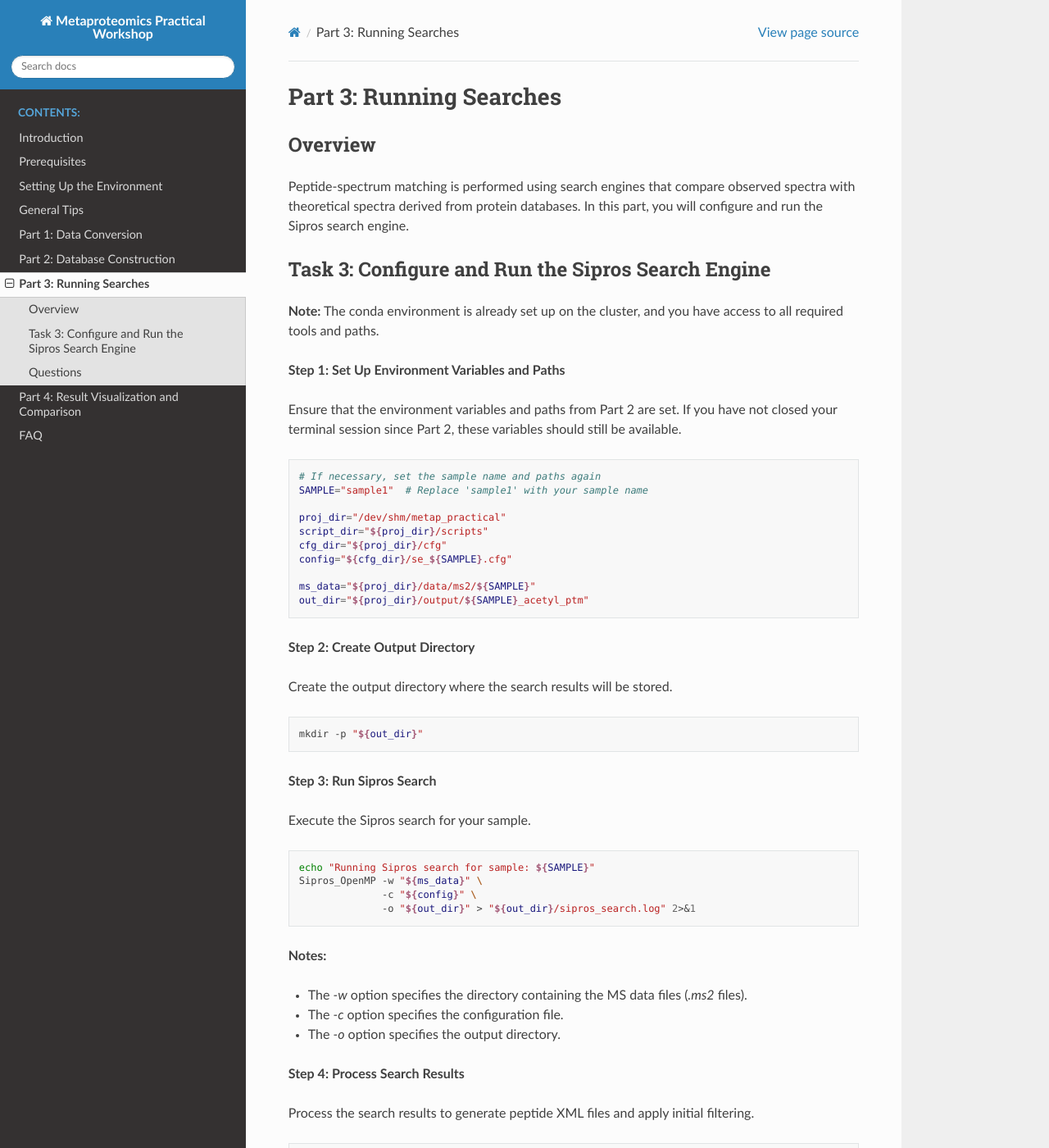
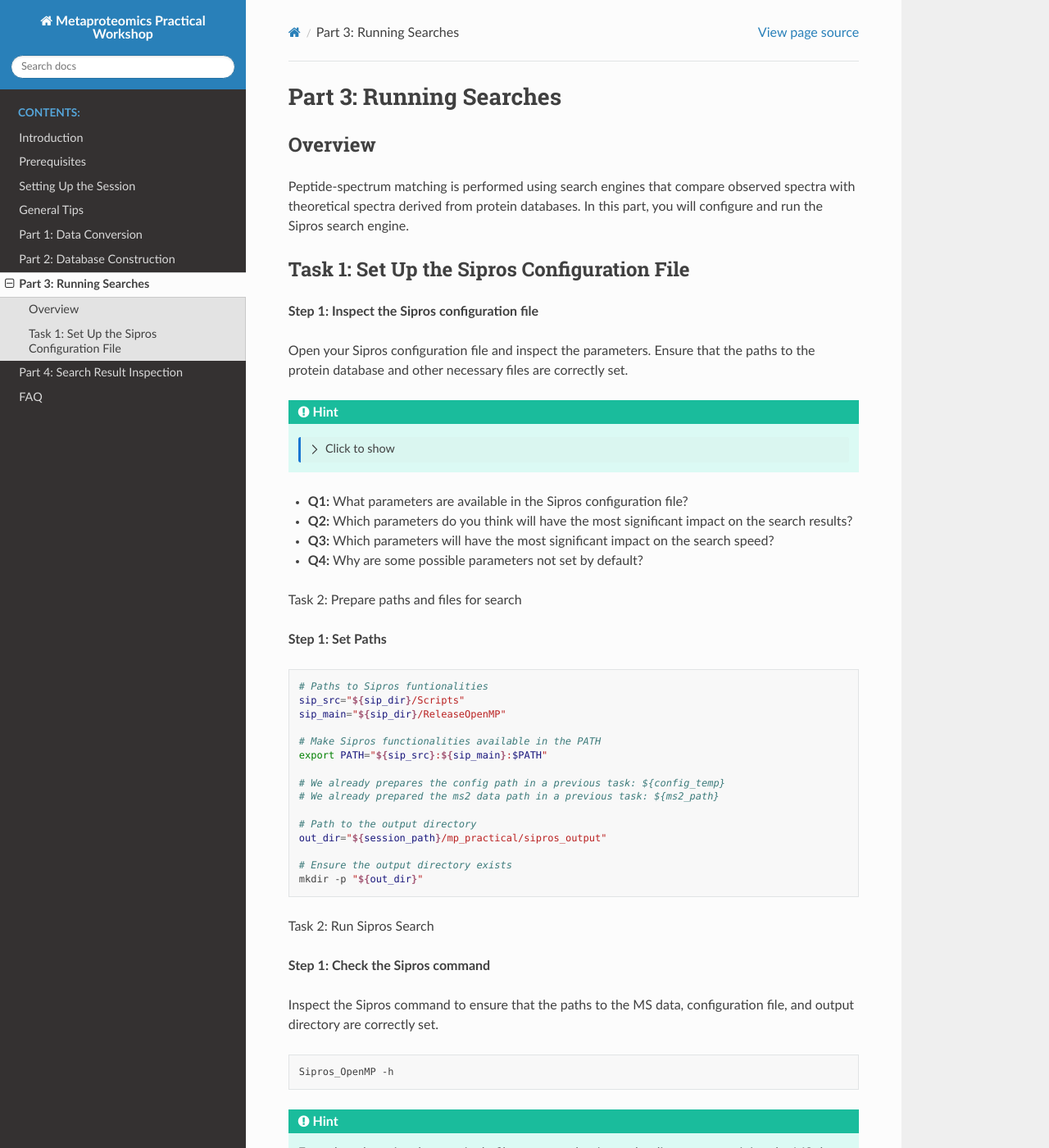
Before and after one commit to ohickl/mp_practical, a Sphinx documentation site: the page built from docs/source/part3_running_searches.rst, in a window 1280 px wide and 1400 px high. Shown: the whole window at 82% size. Built offline with Sphinx 7.4.7 and the Read the Docs theme 2.0.0, drawn with Linux system fonts in a browser that asks for light colours; pages that are not in the unit, such as notebooks, are missing from menus; some of the changed text lies outside the part shown.

Commit message:
Update file paths in index.rst and part1_data_conversion.rst

```diff
--- a/docs/source/index.rst
+++ b/docs/source/index.rst
@@ -7,12 +7,12 @@
 
    introduction
    prerequisites
-   setup_environment
+   setup_session.rst
    general_tips
    part1_data_conversion
    part2_database_construction
    part3_running_searches
-   part4_result_visualization
+   part4_search_result_inspection.rst
    conclusion
    faq
 
--- a/docs/source/part2_database_construction.rst
+++ b/docs/source/part2_database_construction.rst
@@ -6,8 +6,8 @@
 
 Creating an appropriate protein database is crucial for peptide identification. In metaproteomics, databases can be derived from metagenomic data, public repositories, or a combination of both. In this part, you will prepare the databases for the search, including generating decoy sequences.
 
-Task 2: Build and Prepare Protein Databases
--------------------------------------------
+Task 1: Prepare and Inspect Protein Databases
+---------------------------------------------
 
 **Note:** All required tools and paths are provided. You do not need to create a conda environment; the environment is already set up on the cluster. You will use the provided paths to access Sipros and other necessary tools.
 
@@ -19,22 +19,22 @@
 
    ### Set the needed paths
    course_dir="/mnt/aiongpfs/projects/prospectomics_autumn_course"
-   script_dir="${course_dir}/scripts"
 
+   # Path to Sipro-Ensemble
    sip_dir="${course_dir}/tools/Sipros-Ensemble"
+
+   # Paths to Sipros funtionalities
+   sip_src="${sip_dir}/Scripts"
+   sip_main="${sip_dir}/ReleaseOpenMP"
 
    template_dir="${sip_dir}/templates"
    config_template="${template_dir}/se_template.cfg"
-
-   sip_src="${sip_dir}/Scripts"
-   sip_main="${sip_dir}/ReleaseOpenMP"
-   export PATH="${sip_src}:${sip_main}:$PATH"
 
    ### Set the Python executables
    # The conda environment's Python 2 is used for Sipros
    py2="${CONDA_PREFIX}/bin/python2.7"
    # The cluster's general Python 3 is used for other scripts
-   py3="/usr/bin/python3"
+   py3="/mnt/aiongpfs/projects/prospectomics_autumn_course/envs/python310/bin/python3"
 
    ### Set a sample name
    SAMPLE="sample1"
@@ -83,7 +83,10 @@
 - **Q1:** How is the information in the database organized?
 - **Q2:** How do the different databases differ in size and content?
 
-**Step 3: Create Sipros Database with Decoy Sequences**
+Task 2: Create Sipros Database with Decoy Sequences
+---------------------------------------------------
+
+**Step 1: Prepare the config and input files**
 
 Inspect the config file and update the database path.
 
@@ -94,10 +97,7 @@
    db_raw="${db_dir}/<CHOOSE_A_DATABSE_HERE>"
 
    # Path to the Sipros database
-   db="${db_raw%.faa}_sipros_rev.faa"
-
-   # Create the sessions database directory if it doesn't exist
-   mkdir -p "${db_dir}"
+   db="${db_raw%.fasta}_sipros_rev.fasta"
 
    # Modify the config file to include the database path
    # Example using nano:
@@ -118,9 +118,28 @@
 
         .. code-block:: bash
 
-             sed -i -e "s|__DB__|${db_raw}|g" e "s|__SEARCH_NAME__|${SAMPLE}|g" "${config_temp}"
+             sed -i -e "s|__DB__|${db_raw}|g" -e "s|__SEARCH_NAME__|${SAMPLE}|g" "${config_temp}"
 
-Generate the Sipros database with decoy sequences. This step is essential for estimating the False Discovery Rate (FDR) during the search.
+**Step 2: Add the potential contaminants to the database (only needed for db_01.fasta)**
+
+Add the contaminants to the database.
+
+..hint::
+
+    Use the cat command to append the contaminants to the database:
+
+      .. toggle::
+
+         .. code-block:: bash
+
+               cat "${db_dir}/contaminants.fastaa" >> "${db_raw}"
+
+- **Q3:** Inspection the contaminants file. What type of sequences are included in the contaminants file?
+- **Q4:** Why is it important to include contaminants in the database?
+
+**Step 3: Generate the Sipros database with decoy sequences.**
+
+Use the `sipros_prepare_protein_database.py` script to generate the Sipros database with decoy sequences.
 
 .. code-block:: bash
 
@@ -135,10 +154,12 @@
 
         .. code-block:: bash
 
-         "{py2}" "${sip_src}/sipros_prepare_protein_database.py" -i "${db_raw}" \
-                                                                 -o "${db}" \
-                                                                 -c "${config_temp}"
+         "${py2}" "${sip_src}/sipros_prepare_protein_database.py" -i "${db_raw}" \
+                                                                  -o "${db}" \
+                                                                  -c "${config_temp}"
 
+
+**Step 4: Postprocess database and update the config file**
 
 Replace commas in the FASTA headers with semicolons to avoid issues during the search and update the config file with the new database path.
 
@@ -162,12 +183,13 @@
 
              sed -i -e "s|${db_raw}|${db}|g" "${config_temp}"
 
-Questions
----------
 
-- **Q3:** Why is it important to generate decoy sequences in the database?
-- **Q4:** Inspect the new database file. What changes do you observe?
+Task 3: Inspect the New Database
+-------------------------------
 
+**Step 1: Inspect the new database**
+
+Try to inspect the new database file.
 
 .. hint::
 
@@ -179,6 +201,12 @@
 
            seqkit stats "${db}"
 
+Questions
+---------
+
+- **Q5:** Why is it important to generate decoy sequences in the database?
+- **Q6:** Inspect the new database file. What changes do you observe?
+
 **Notes:**
 
 - The `sipros_prepare_protein_database.py` script generates decoy sequences by reversing the protein sequences and appending them to the database.
--- a/docs/source/part3_running_searches.rst
+++ b/docs/source/part3_running_searches.rst
@@ -6,88 +6,118 @@
 
 Peptide-spectrum matching is performed using search engines that compare observed spectra with theoretical spectra derived from protein databases. In this part, you will configure and run the Sipros search engine.
 
-Task 3: Configure and Run the Sipros Search Engine
+Task 1: Set Up the Sipros Configuration File
 --------------------------------------------------
 
-**Note:** The conda environment is already set up on the cluster, and you have access to all required tools and paths.
+**Step 1: Inspect the Sipros configuration file**
 
-**Step 1: Set Up Environment Variables and Paths**
+Open your Sipros configuration file and inspect the parameters. Ensure that the paths to the protein database and other necessary files are correctly set.
 
-Ensure that the environment variables and paths from Part 2 are set. If you have not closed your terminal session since Part 2, these variables should still be available.
+.. hint::
+
+   .. toggle::
+
+      Open and inspect the configuration file using a text editor.
+      Example using nano:
+      `nano "${config_temp}"`
+      Example using vim:
+      `vim "${config_temp}"`
+
+- **Q1:** What parameters are available in the Sipros configuration file?
+- **Q2:** Which parameters do you think will have the most significant impact on the search results?
+- **Q3:** Which parameters will have the most significant impact on the search speed?
+- **Q4:** Why are some possible parameters not set by default?
+
+Task 2: Prepare paths and files for search
+
+**Step 1: Set Paths**
 
 .. code-block:: bash
 
-   # If necessary, set the sample name and paths again
-   SAMPLE="sample1"  # Replace 'sample1' with your sample name
+   # Paths to Sipros funtionalities
+   sip_src="${sip_dir}/Scripts"
+   sip_main="${sip_dir}/ReleaseOpenMP"
 
-   proj_dir="/dev/shm/metap_practical"
-   script_dir="${proj_dir}/scripts"
-   cfg_dir="${proj_dir}/cfg"
-   config="${cfg_dir}/se_${SAMPLE}.cfg"
+   # Make Sipros functionalities available in the PATH
+   export PATH="${sip_src}:${sip_main}:$PATH"
 
-   ms_data="${proj_dir}/data/ms2/${SAMPLE}"
-   out_dir="${proj_dir}/output/${SAMPLE}_acetyl_ptm"
+   # We already prepares the config path in a previous task: ${config_temp}
+   # We already prepared the ms2 data path in a previous task: ${ms2_path}
 
-**Step 2: Create Output Directory**
+   # Path to the output directory
+   out_dir="${session_path}/mp_practical/sipros_output"
 
-Create the output directory where the search results will be stored.
+   # Ensure the output directory exists
+   mkdir -p "${out_dir}"
+
+Task 2: Run Sipros Search
+
+**Step 1: Check the Sipros command**
+
+Inspect the Sipros command to ensure that the paths to the MS data, configuration file, and output directory are correctly set.
 
 .. code-block:: bash
 
-   mkdir -p "${out_dir}"
+   Sipros_OpenMP -h
 
-**Step 3: Run Sipros Search**
+.. hint::
+
+   Even though we just have a single filem, we need to input the directory containing the MS data files to avoid errors.
+
+**Step 2: Run the search**
 
 Execute the Sipros search for your sample.
 
-.. code-block:: bash
+.. hint::
 
-   echo "Running Sipros search for sample: ${SAMPLE}"
-   Sipros_OpenMP -w "${ms_data}" \
-                 -c "${config}" \
-                 -o "${out_dir}" > "${out_dir}/sipros_search.log" 2>&1
+   .. toggle::
 
-**Notes:**
+      .. code-block:: bash
 
-- The `-w` option specifies the directory containing the MS data files (`.ms2` files).
-- The `-c` option specifies the configuration file.
-- The `-o` option specifies the output directory.
+         Sipros_OpenMP -w "${ms2_path}" \
+                       -c "${config_temp}" \
+                       -o "${out_dir}"
+
+**Step 3: Inspect the Sipros Output File**
+
+Check the output directory to ensure that the Sipros search generated the expected files.
+
+.. hint::
+
+   .. toggle::
+
+      .. code-block:: bash
+
+         sipros_out_file=$(ls "${session_path}/mp_practical/sipros_output"/*)
+
+         less -RS "${sipros_out_file}"
+
+- **Q5:** What information does the output of the Sipros search contain?
+- **Q6:** What information is missing?
 
 **Step 4: Process Search Results**
 
-Process the search results to generate peptide XML files and apply initial filtering.
+Process the search results to generate PSM, Peptide and Protein files.
+
+Check the help command of provided Python script to process the search results.
 
 .. code-block:: bash
 
-   echo "Processing Sipros search results for sample: ${SAMPLE}"
-   runSiprosFiltering_make_pepxml.sh -in "${out_dir}" \
-                                     -o "${out_dir}" \
-                                     -c "${config}" > "${out_dir}/sipros_filter.log" 2>&1
+   # Path to the script directory
+   script_dir="${course_dir}/scripts/mp_practical"
 
-**Notes:**
-
-- The `runSiprosFiltering_make_pepxml.sh` script processes the Sipros output and generates `.pepxml` files for downstream analysis.
-- Ensure that this script is accessible in your `PATH` or provide the full path to it.
-
-**Step 5: Converge to 1% Protein FDR**
+   # Check the help command
+   "${py3}" "${script_dir}/converge_to_protein_decoy_fdr.py" -h
 
 Use the provided Python script to adjust the FDR threshold and converge to a 1% protein FDR.
 
-.. code-block:: bash
+.. hint::
 
-   echo "Converging to 1% protein FDR for sample: ${SAMPLE}"
-   "${py3}" "${script_dir}/converge_to_protein_decoy_fdr.py" "${out_dir}" "${sip_src}" "${config}" 1.0 >> "${out_dir}/sipros_filter_converge.log" 2>&1
+   .. toggle::
 
-**Notes:**
+      .. code-block:: bash
 
-- The `converge_to_protein_decoy_fdr.py` script iteratively adjusts the filtering thresholds to achieve the desired protein-level FDR.
-- The `1.0` at the end specifies the target FDR percentage (1%).
+         "${py3}" "${script_dir}/converge_to_protein_decoy_fdr.py" "${out_dir}" "${sip_src}" "${config_temp}" 1.0
 
-Questions
----------
-
-- **Q1:** What does the Sipros search engine do with the MS data and the protein database?
-- **Q2:** Why is it necessary to process the search results before interpreting them?
-- **Q3:** How does adjusting the FDR threshold affect your search results?
-
----
+- **Q6:** What was the final protein FDR?
+- **Q7:** Why did we arrive at this threshold?
--- a/docs/source/part4_result_visualization.rst
+++ /dev/null
@@ -1,30 +0,0 @@
-Part 4: Result Visualization and Comparison
-===========================================
-
-Overview
---------
-
-Visualizing search results helps in interpreting the data and comparing different search strategies.
-
-Task 4: Visualize and Compare Results
--------------------------------------
-
-**Step 1: Load Results into Visualization Tool**
-
-Use software like `ProteoViz` or Python libraries like `matplotlib` and `pandas` to visualize the data.
-
-**Step 2: Compare Metagenomic vs. SwissProt Searches**
-
-- Generate plots showing the number of identified peptides and proteins.
-- Compare the taxonomic distribution of identified proteins.
-
-**Step 3: Interpret the Findings**
-
-Discuss how the choice of database affects the search results.
-
-Questions
----------
-
-- **Q1**: What differences do you observe between the metagenomic and SwissProt search results?
-- **Q2**: Which database provided more comprehensive coverage of the sample?
-- **Q3**: How might database selection bias the interpretation of metaproteomic data?
--- /dev/null
+++ b/docs/source/part4_search_result_inspection.rst
@@ -0,0 +1,164 @@
+Part 4: Search Result Inspection
+=================================
+
+Overview
+--------
+
+In this part, you will explore the output files generated by the Sipros search and understand how to interpret the results. You will learn how to locate peptide-spectrum matches (PSMs), peptides, and protein identifications, as well as how to interpret quantification data.
+
+Task 1: Understand the Output Directory Structure
+-------------------------------------------------
+
+**Step 1: Navigate to the Output Directory**
+
+Move to the `sipros_output` directory where the search results are stored:
+
+.. code-block:: bash
+
+   session_path="/dev/shm"
+   cd "${session_path}/mp_practical/sipros_output"
+
+**Step 2: List the Contents of the Output Directory**
+
+List all files in the `sipros_output` directory:
+
+.. hint::
+
+    .. toggle::
+
+      .. code-block:: bash
+
+         ls -lSh
+
+.. hint::
+
+   You should see the following files:
+
+   .. code-block:: text
+
+      .
+      ├── converge.cfg
+      ├── E4.sample1.pep.txt
+      ├── E4.sample1.pro2pep.txt
+      ├── E4.sample1.pro2psm.txt
+      ├── E4.sample1.pro.txt
+      ├── E4.sample1.psm.txt
+      ├── E4.sample1.Spe2Pep.txt
+      └── E4.sample1.tab
+
+**Questions**
+
+- **Q1:** What types of files are present in the output directory?
+- **Q2:** Based on the file extensions and names, what do you think each file contains?
+
+.. hint::
+
+    .. toggle::
+
+      - Files ending with `.psm.txt` likely contain PSMs.
+      - Files ending with `.pep.txt` probably contain peptide identifications.
+      - Files ending with `.pro.txt` are expected to contain protein identifications.
+
+Task 2: Explore Peptide-Spectrum Matches (PSMs)
+-----------------------------------------------
+
+**Step 1: Inspect the PSM File**
+
+Open the PSM file to explore its contents:
+
+.. code-block:: bash
+
+   less -RS "E4.sample1.psm.txt"
+
+**Step 2: Understand the PSM File Format**
+
+- **Q3:** What information is provided for each PSM?
+- **Q4:** Which columns are most important for assessing the quality of a PSM?
+- **Q5:** How many PSMs were identified?
+- **Q6:** How does the number of PSMs relate to the number of spectra in your MS2 file?
+
+Task 3: Examine Peptide Identifications
+---------------------------------------
+
+**Step 1: Inspect the Peptide File**
+
+Open the peptide file:
+
+.. code-block:: bash
+
+   less -RS "E4.sample1.pep.txt"
+
+**Step 2: Understand the Peptide File Format**
+
+- **Q7:** What information is provided for each peptide?
+- **Q8:** How are peptides quantified in this file?
+- **Q9:** How many unique peptides were identified?
+- **Q10:** What might be the reason for peptides appearing multiple times in the PSM file but only once in the peptide file?
+
+Task 4: Analyze Protein Identifications
+---------------------------------------
+
+**Step 1: Inspect the Protein File**
+
+Open the protein file:
+
+.. code-block:: bash
+
+   less -RS "E4.sample1.pro.txt"
+
+**Step 2: Understand the Protein File Format**
+
+- **Q11:** What information is provided for each protein?
+- **Q12:** How is protein quantification represented?
+- **Q13:** Which proteins are the most abundant?
+- **Q14:** Do these proteins make sense biologically in the context of your sample?
+- **Q15:** How can you obtain more information about a specific protein?
+- **Q16:** Are there proteins with high peptide counts but low spectral counts? What might this indicate?
+
+
+Task 6: Explore Additional Output Files (Optional)
+---------------------------------------
+
+**Step 1: Inspect the `pro2pep` and `pro2psm` Files**
+
+Open these files to understand how peptides and PSMs map to proteins:
+
+.. code-block:: bash
+
+   less -RS "E4.sample1.pro2pep.txt"
+   less -RS "E4.sample1.pro2psm.txt"
+
+**Questions**
+
+- **Q20:** How are peptides assigned to proteins in these files?
+- **Q21:** Why might a peptide be assigned to multiple proteins?
+
+Task 7: Interpret the FDR and Statistical Results
+-------------------------------------------------
+
+**Step 1: Review Statistical Results in Protein File**
+
+At the beginning of the `E4.sample1.pro.txt` file, locate the `[Statistical_Results]` section.
+
+**Questions**
+
+- **Q24:** What are the `Target_Proteins_Before_Filtering` and `After_Filtering` values?
+- **Q25:** What is the final `Protein_FDR` reported?
+- **Q26:** Why is the protein FDR value so low/high?
+
+Task 8: Summarize Your Findings
+-------------------------------
+
+**Step 1: Reflect on the Results**
+
+- **Q28:** What are the key findings from your exploration of the search results?
+- **Q29:** How confident are you in the protein identifications, and why?
+
+**Notes**
+
+- Understanding the relationship between PSMs, peptides, and proteins is crucial for interpreting proteomics data.
+- Always consider the FDR and statistical validity of your identifications.
+
+**Congratulations!**
+
+You have successfully explored and interpreted the search results from your metaproteomics analysis.
```
Also changed, not shown: other parts of docs/source/part2_database_construction.rst (+3 -3 lines), docs/source/general_tips.rst (+8 -0 lines), docs/source/part1_data_conversion.rst (+12 -3 lines), docs/source/setup_session.rst (renamed from docs/source/setup_environment.rst, +16 -11 lines), docs/source/usage.rst (deleted, +0 -33 lines).
